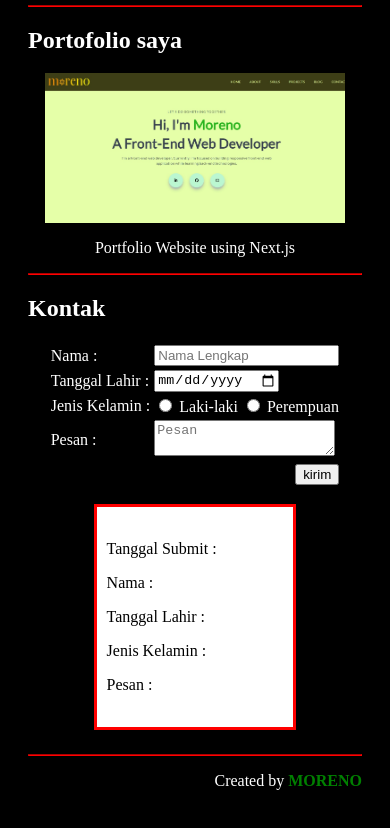
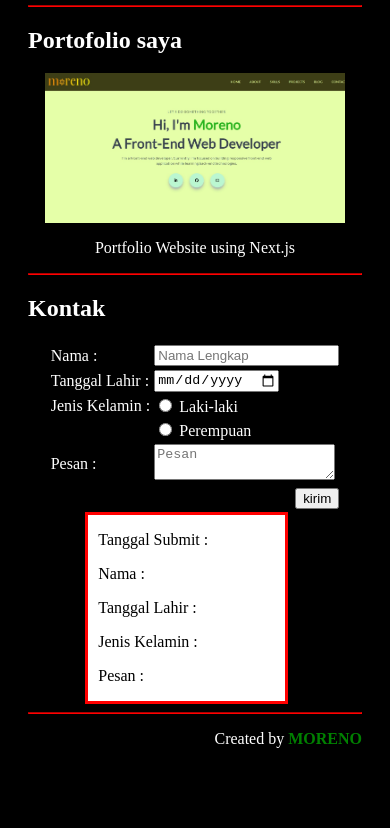
Before and after one commit to revou-fundamental-course/fundamental-MorenoAdinatha, a plain HTML site: page index.html in a window 390 px wide. Shown: the part 1076-1904 px from the top of the page. After the commit the page ends 1868 px from the top, so only its background shows below. Drawn offline with Linux system fonts and the light colour scheme.

Commit message:
mod mobile responsive

```diff
--- a/css/style.css
+++ b/css/style.css
@@ -17,11 +17,12 @@
     }
     .kontak-kontainer {
         flex-direction: column;
+        width: 100%;
     }
     .view-form {
-        padding: 5%;
-        margin: 5%;
+        padding: 0% 100%;
     }
+
     .portofolio-banner {
         width: 100%;
         height: 30%;
--- a/index.html
+++ b/index.html
@@ -89,6 +89,11 @@
                             <td>
                                 <input type="radio" name="gender" id="male" value="Laki-laki" />
                                 <label for="male">Laki-laki</label>
+                            </td>
+                        </tr>
+                        <tr>
+                            <td></td>
+                            <td>
                                 <input type="radio" name="gender" id="female" value="Perempuan" />
                                 <label for="female">Perempuan</label>
                             </td>
```
